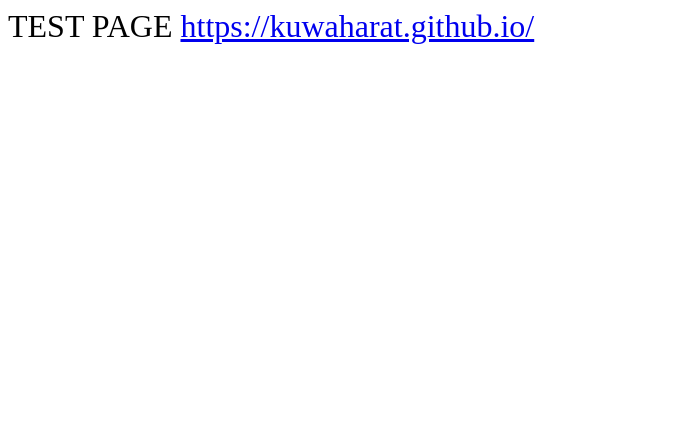
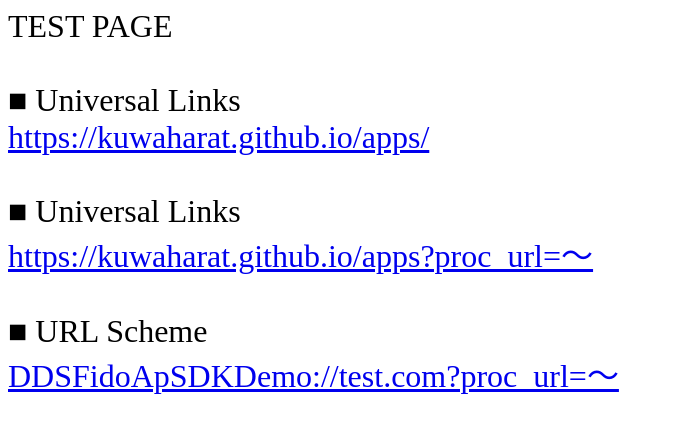
Before and after one commit to kuwaharat/kuwaharat.github.io, a plain HTML site: page index.html in a window 1280 px wide. Shown: the whole page, without its empty margins (0-674 px from the left). Drawn offline with Linux system fonts and the light colour scheme.

Commit message:
Update index.html

```diff
--- a/index.html
+++ b/index.html
@@ -3,7 +3,14 @@
 
 <font size=+3>
   TEST PAGE
-<a href="https://kuwaharat.github.io/">https://kuwaharat.github.io/</a>
+
+<br><br>■ Universal Links<br>
+<a href="https://kuwaharat.github.io/apps/">https://kuwaharat.github.io/apps/</a>
+<br><br>■ Universal Links<br>
+<a href="https://kuwaharat.github.io/apps/?proc_url=～">https://kuwaharat.github.io/apps?proc_url=～</a>
+<br><br>■ URL Scheme<br>
+<a href="DDSFidoApSDKDemo://test.com/?proc_url=abcde">DDSFidoApSDKDemo://test.com?proc_url=～</a>
+
 </font>
 
 </body>
```
